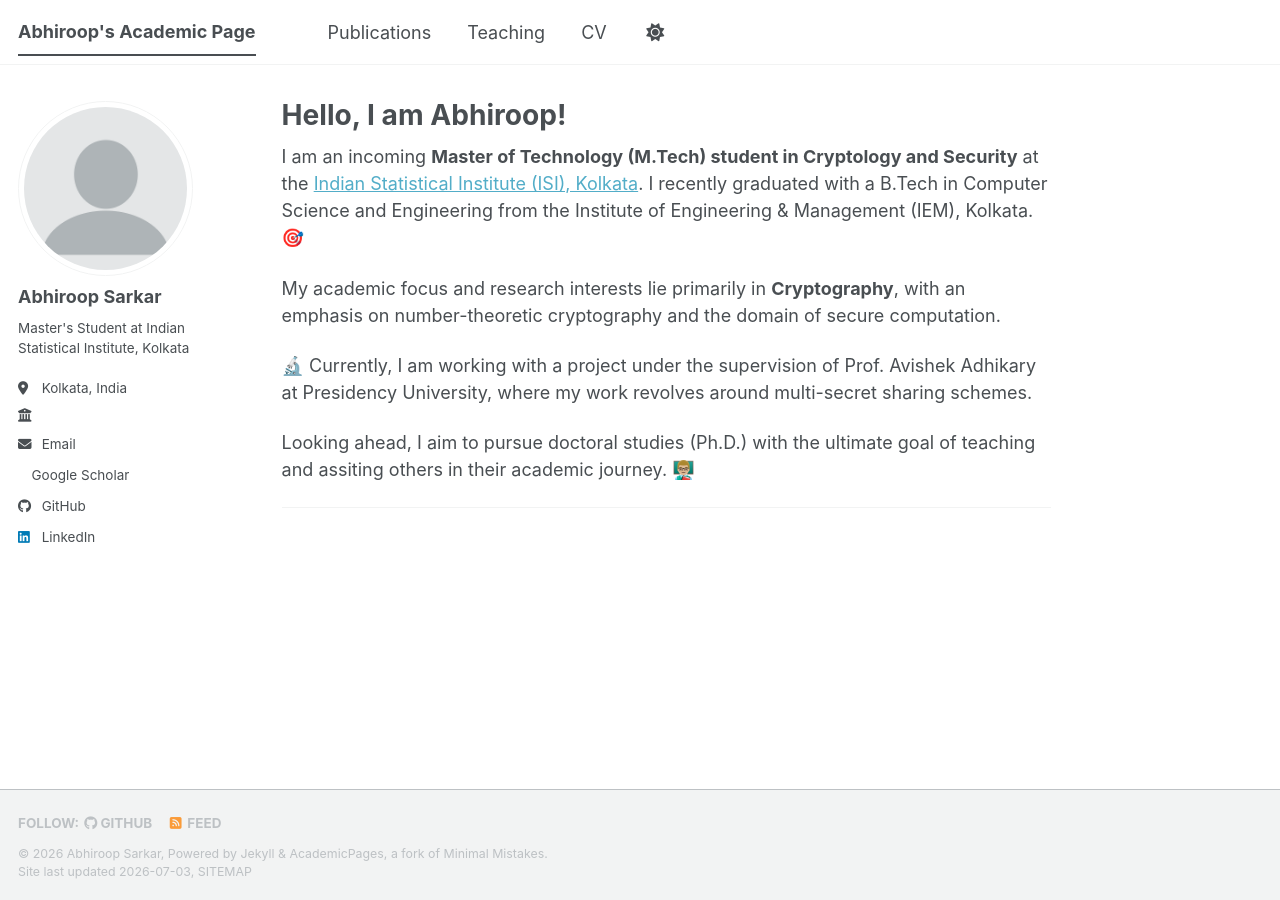
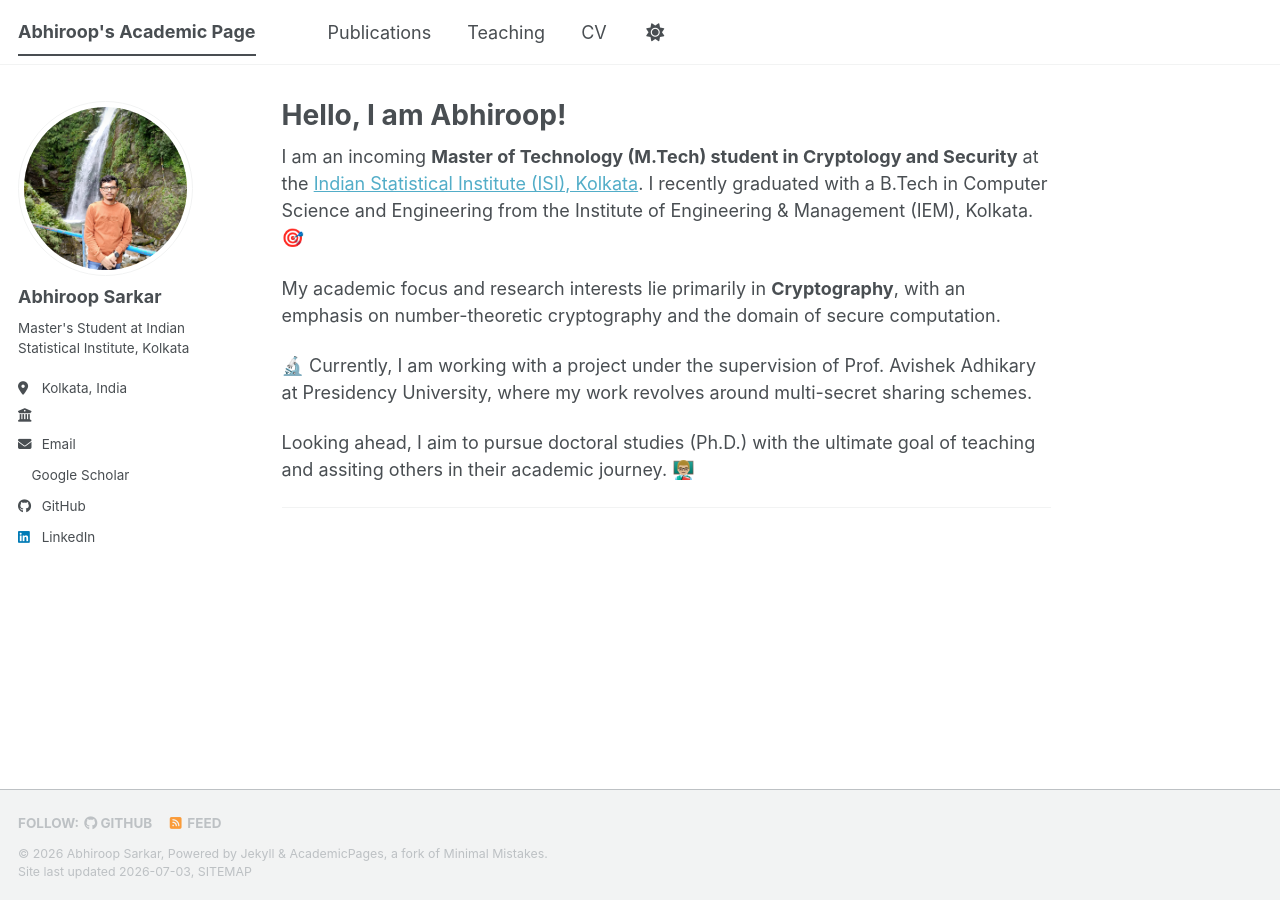
Before and after one commit to Abhiroop2004/Abhiroop2004.github.io, a Jekyll site: the page built from _pages/about.md, in a window 1280 px wide. Built offline with Jekyll 4.4.1, drawn with Linux system fonts in a browser that asks for light colours; a style sheet for code colours, icons or effects is not loaded.

Commit message:
Replace repository contents with new content

```diff
--- a/_config.yml
+++ b/_config.yml
@@ -23,7 +23,7 @@ repository               : "Abhiroop2004/Abhiroop2004.github.io"
 #               Additional customization can be done by editing /_includes/author-profile.html
 author:
   # Biographic information
-  avatar           : "profile.png"
+  avatar           : "profile_pic.png" # filename of profile picture placed in /images/ for the author profile
   name             : "Abhiroop Sarkar"
   pronouns         : # example: "she/her"
   bio              : "Master's Student at Indian Statistical Institute, Kolkata"
```
Also changed, not shown: images/profile_pic.png (renamed from images/profile_pic.jpeg).
